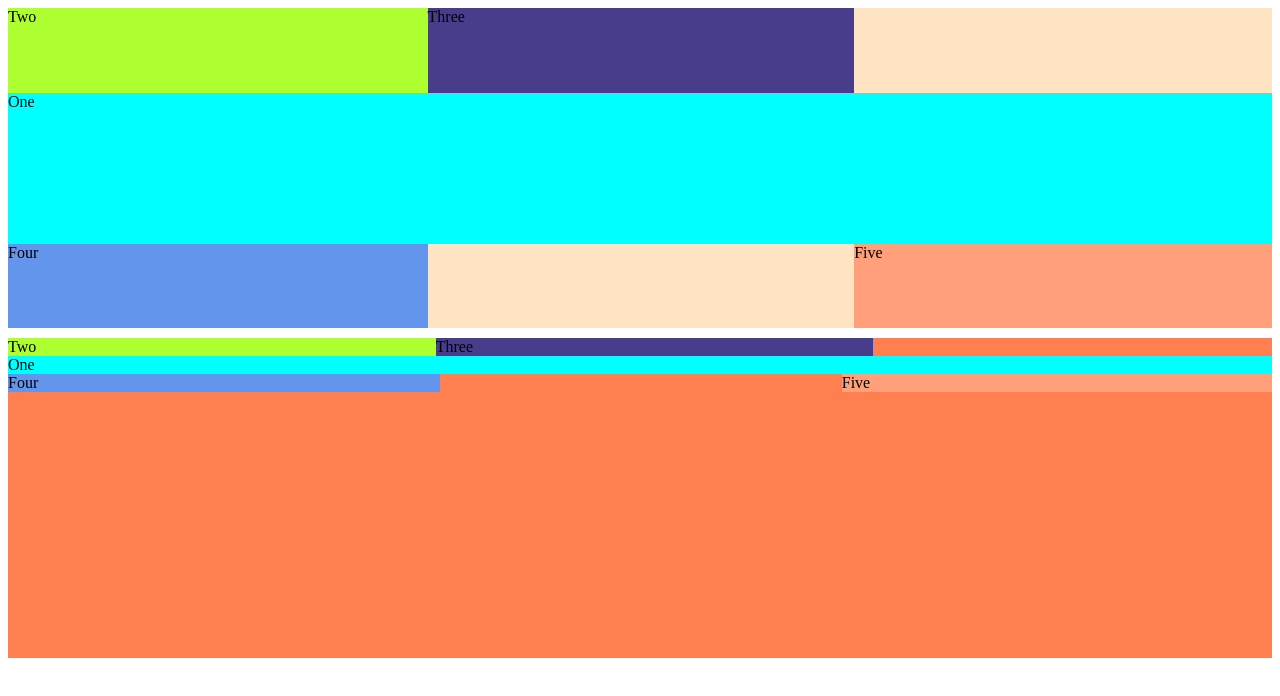
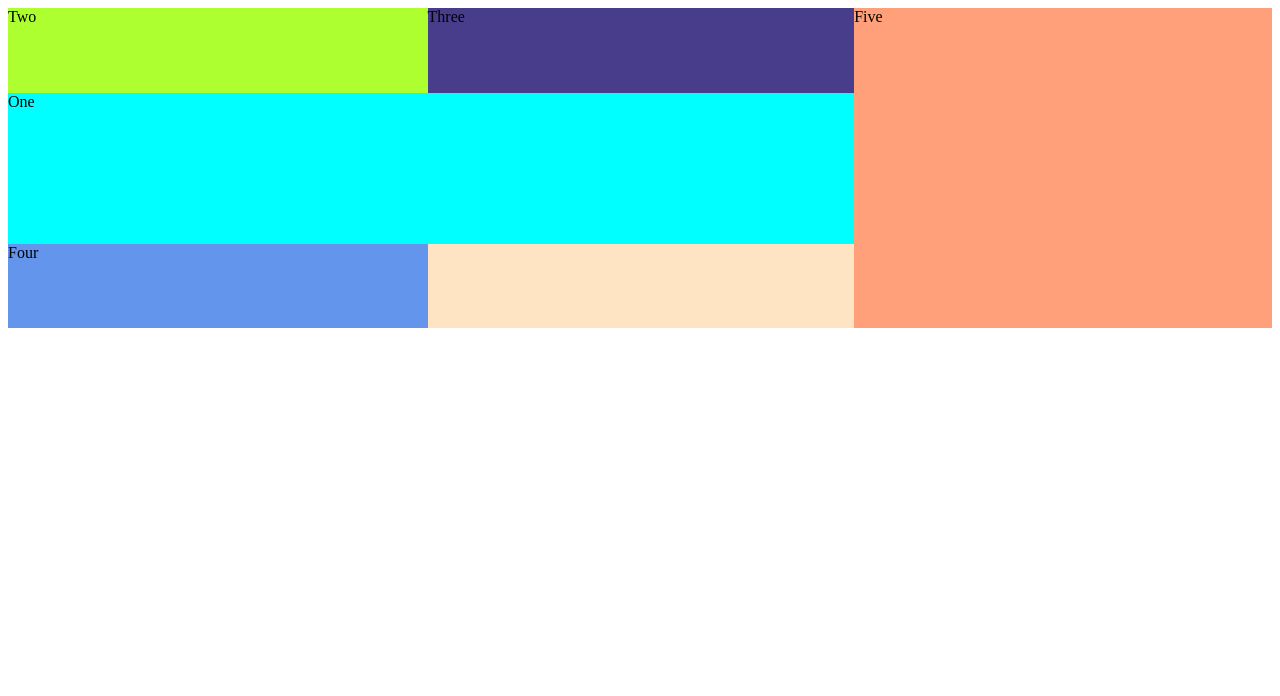
Before and after one commit to speeechx8/Grid, a plain HTML site: page index.html in a window 1280 px wide. Drawn offline with Linux system fonts and the light colour scheme.

Commit message:
Removes Flex replica

```diff
--- a/index.html
+++ b/index.html
@@ -14,20 +14,5 @@
         <div class="four">Four</div>
         <div class="five">Five</div>
       </div>
-      <div class="flex">
-        <div class="container-one">
-            <div class="two">Two</div>
-            <div class="three">Three</div>
-            <div class="empty"></div>
-        </div>
-        <div class="container-two">
-            <div class="one">One</div>
-        </div>
-        <div class="container-three">
-            <div class="four">Four</div>
-            <div class="empty"></div>
-            <div class="five">Five</div>
-        </div>
-      </div>
 </body>
 </html>
--- a/style.css
+++ b/style.css
@@ -5,25 +5,10 @@
     /* display: none; */
     margin-bottom: 10px;
     grid-template-areas:
-    "two    three   ."
-    "one    one     one"
-    "one    one     one"
+    "two    three   five"
+    "one    one     five"
+    "one    one     five"
     "four   .       five";
-  }
-
-  .flex{
-    background-color: coral;
-    height: 40vh;
-
-  }
-
-  .container-one{
-    display: flex;
-  }
-
-  .container-three{
-    display: flex;
-
   }
 
   .one{
@@ -34,31 +19,19 @@
   .two{
     grid-area: two;
     background-color: greenyellow;
-
-    flex-grow: 1;
   }
 
   .three{
     grid-area: three;
     background-color: darkslateblue;
-
-    flex-grow: 1;
   }
 
   .four{
     grid-area: four;
     background-color: cornflowerblue;
-
-    flex-grow: 1;
   }
 
   .five{
     grid-area: five;
     background-color: lightsalmon;
-
-    flex-grow: 1;
   }
-
-  .empty{
-    flex-grow: 1;
-  }
```
